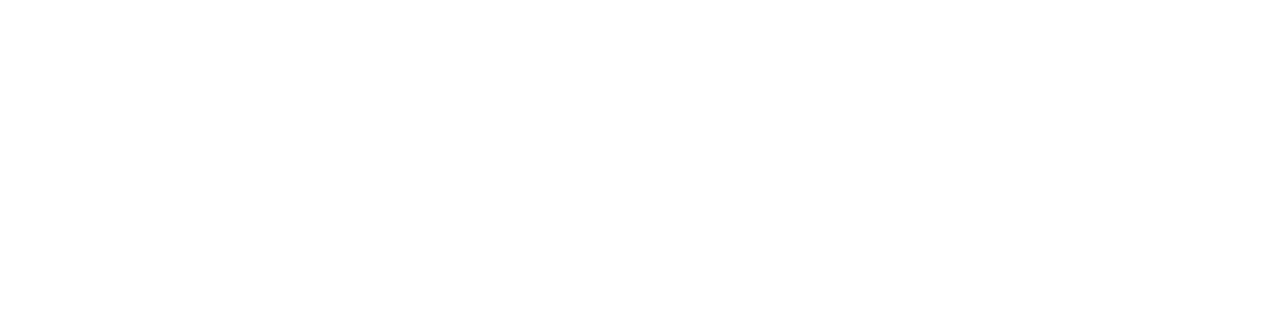
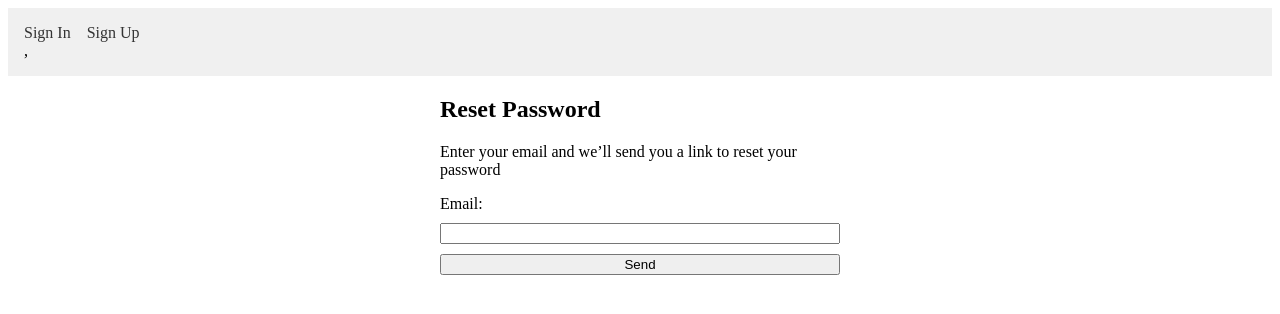
Before and after one commit to RuslanKabachok/Company-dashboard-app, a React (Vite) app: page /reset-password in a window 1280 px wide. Before the commit this address had no page. Shown: the top 314 px of the page. Built offline with nearby package versions, Linux system fonts and the light colour scheme.

Commit message:
added navbar

```diff
--- a/src/App.jsx
+++ b/src/App.jsx
@@ -1,13 +1,19 @@
-import { BrowserRouter, Routes, Route } from 'react-router-dom';
+import { BrowserRouter, Routes, Route, Link } from 'react-router-dom';
 import SignUp from './pages/SignUp';
 import SignIn from './pages/SignIn';
+import ResetPassword from './pages/ResetPassword';
+import NavBar from './pages/NavBar';
+import './App.module.css'
 
 function App() {
   return (
     <BrowserRouter>
+      <NavBar />
+
       <Routes>
         <Route path="/signin" element={<SignIn />} />
         <Route path="/signup" element={<SignUp />} />
+        <Route path="/reset-password" element={<ResetPassword />} />
       </Routes>
     </BrowserRouter>
   );
--- /dev/null
+++ b/src/pages/NavBar.jsx
@@ -0,0 +1,18 @@
+import { Link } from 'react-router-dom';
+import css from './NavBar.module.css';
+
+export default function NavBar() {
+  return (
+    <nav className={css.nav}>
+      <ul>
+        <li>
+          <Link to="/signin">Sign In</Link>
+        </li>
+        <li>
+          <Link to="/signup">Sign Up</Link>
+        </li>
+      </ul>
+      ,
+    </nav>
+  );
+}
--- /dev/null
+++ b/src/pages/NavBar.module.css
@@ -0,0 +1,21 @@
+.nav {
+  background-color: #f0f0f0;
+  padding: 1rem;
+}
+
+.nav ul {
+  list-style: none;
+  display: flex;
+  gap: 1rem;
+  margin: 0;
+  padding: 0;
+}
+
+.nav a {
+  text-decoration: none;
+  color: #333;
+}
+
+.nav a:hover {
+  text-decoration: underline;
+}
--- /dev/null
+++ b/src/pages/ResetPassword.jsx
@@ -0,0 +1,40 @@
+import { Formik, Form, Field, ErrorMessage } from 'formik';
+import * as Yup from 'yup';
+import css from './ResetPassword.module.css';
+
+
+const validationSchema = Yup.object({
+email: Yup.string()
+    .email('Невірний формат email')
+    .required('Email обовʼязковий'),
+});
+
+export default function ResetPassword() {
+    const initialValues = { email: '' };
+
+    const handleSubmit = (values) => {
+        console.log('Submitting email:', values.email);
+      // Тут буде запит на сервер, коли він зʼявиться
+    };
+
+
+    return (
+        <div className={css.container}>
+            <h2>Reset Password</h2>
+            <p>Enter your email and we’ll send you a link to reset your password</p>
+            <Formik
+                initialValues={initialValues}
+                validationSchema={validationSchema}
+                onSubmit={handleSubmit}
+            >
+                <Form className={css.form}>
+                    <label htmlFor="email">Email:</label>
+                    <Field type="email" name="email" id="email" />
+                    <ErrorMessage name="email" component="div" className={css.error} />
+
+                    <button type="submit">Send</button>
+            </Form>
+            </Formik>
+        </div>
+    )
+}
--- /dev/null
+++ b/src/pages/ResetPassword.module.css
@@ -0,0 +1,15 @@
+.container {
+  max-width: 400px;
+  margin: 0 auto;
+}
+
+.form {
+  display: flex;
+  flex-direction: column;
+  gap: 10px;
+}
+
+.error {
+  color: red;
+  font-size: 14px;
+}
--- a/src/pages/SignIn.jsx
+++ b/src/pages/SignIn.jsx
@@ -1,4 +1,5 @@
 import { useEffect } from "react";
+import { NavLink } from "react-router-dom";
 import { Formik, Form, Field } from 'formik';
 import * as Yup from "yup";
 // import axios from "axios";
@@ -26,7 +27,6 @@
 });
 
 
-
     return (
         <div className={css.container}>
             <h2>Sign In Page</h2>
@@ -39,6 +39,8 @@
                 </Form>
             </Formik>
 
+            <NavLink to="/reset-password">Forgot password?</NavLink>
+
         </div>
     );
 }
```
Also changed, not shown: package.json (+5 -2 lines), src/App.css (deleted), src/App.module.css (added), 2 other files (tests, documents, lock files or other folders).
